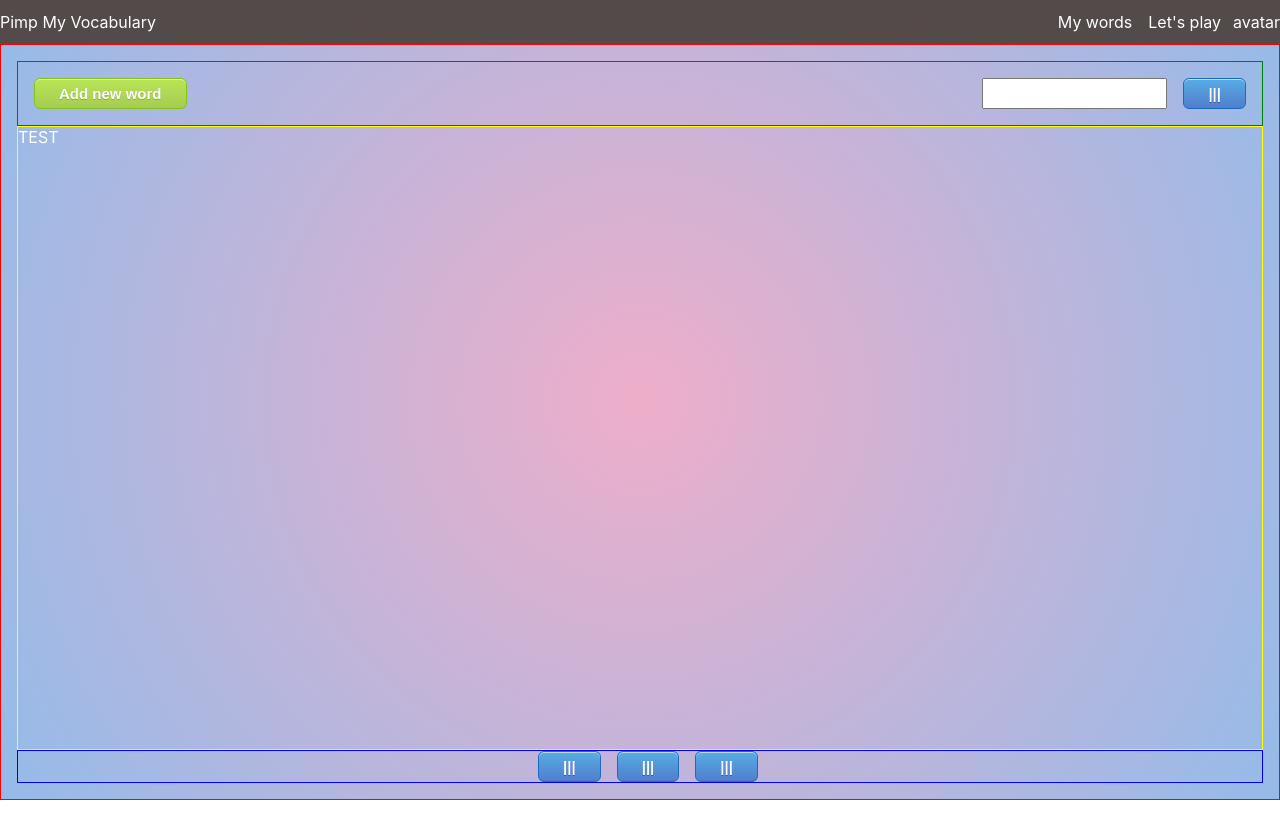
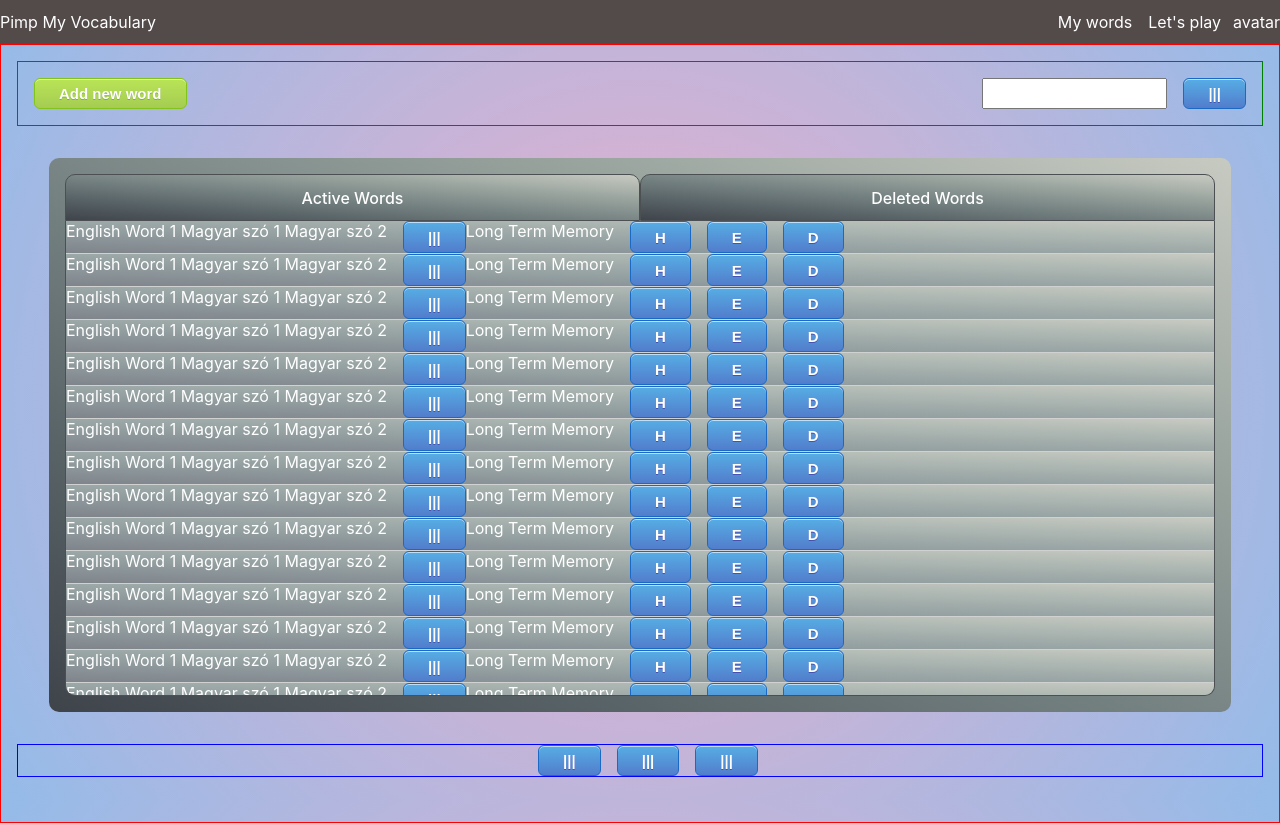
Before and after one commit to Crepkey/pmv_frond_end, a React (Create React App) app: page / in a window 1280 px wide. Before the commit the page ends 800 px from the top, so only its background shows below. Built offline with nearby package versions, Linux system fonts and the light colour scheme.

Commit message:
Initial version of 'My Words' page

```diff
--- a/src/components/MyWords.tsx
+++ b/src/components/MyWords.tsx
@@ -77,7 +77,52 @@ const FilterButton = Styled.button`
 const TableMainContainer = Styled.div`
     display: flex;
     flex: 1;
-    border: 1px solid yellow;
+    flex-direction: column;
+    padding: 1rem;
+    margin: 2rem;
+    background-image: linear-gradient(to right top, #3f444b, #596468, #798685, #9ea8a2, #c7cac1);
+    border-radius: 10px;
+    max-height: 70%;
+
+`
+
+const TabContainer = Styled.div`
+    display: flex;
+    flex: 1;
+`
+
+const Tab = Styled.div`
+    display: flex;
+    flex: 1;
+    justify-content: center;
+    align-items: center;
+    font-weight: 550;
+    border: 1px solid #4d5053;
+    border-radius: 10px 10px 0 0;
+    background-image: linear-gradient(to right top, #3f444b, #596468, #798685, #9ea8a2, #c7cac1);
+    :hover{
+        background-image: linear-gradient(to left top, #3f444b, #596468, #798685, #9ea8a2, #c7cac1);
+        color: #27e627;
+    }
+`
+
+const WordContainer = Styled.div`
+    display: flex;
+    flex: 10;
+    flex-direction: column;
+    overflow: scroll;
+    border-left: 1px solid #4d5053;
+    border-right: 1px solid #4d5053;
+    border-bottom: 1px solid #4d5053;
+    border-radius: 0 0 10px 10px;
+`
+
+const WordRow = Styled.div`
+    display: flex;
+    flex: 1;
+    min-height: 2rem;
+    background-image: linear-gradient(to right top, #7f848b, #8c969a, #9ca8a7, #b0b9b4, #c7cac1);
+    border-bottom: 1px #d0d1d1 solid;
 `
 
 const Pagination = Styled.div`
@@ -98,7 +143,176 @@ export default function MyWords() {
                 </SearchBar>
             </ControlBar>
             <TableMainContainer>
-                TEST
+                <TabContainer>
+                    <Tab>Active Words</Tab>
+                    <Tab>Deleted Words</Tab>
+                </TabContainer>
+                <WordContainer>
+                    <WordRow>
+                        English Word 1
+                        Magyar szó 1
+                        Magyar szó 2
+                        <FilterButton>|||</FilterButton>
+                        Long Term Memory
+                        <FilterButton>H</FilterButton>
+                        <FilterButton>E</FilterButton>
+                        <FilterButton>D</FilterButton>
+                    </WordRow>
+                    <WordRow>
+                        English Word 1
+                        Magyar szó 1
+                        Magyar szó 2
+                        <FilterButton>|||</FilterButton>
+                        Long Term Memory
+                        <FilterButton>H</FilterButton>
+                        <FilterButton>E</FilterButton>
+                        <FilterButton>D</FilterButton>
+                    </WordRow>
+                    <WordRow>
+                        English Word 1
+                        Magyar szó 1
+                        Magyar szó 2
+                        <FilterButton>|||</FilterButton>
+                        Long Term Memory
+                        <FilterButton>H</FilterButton>
+                        <FilterButton>E</FilterButton>
+                        <FilterButton>D</FilterButton>
+                    </WordRow>
+                    <WordRow>
+                        English Word 1
+                        Magyar szó 1
+                        Magyar szó 2
+                        <FilterButton>|||</FilterButton>
+                        Long Term Memory
+                        <FilterButton>H</FilterButton>
+                        <FilterButton>E</FilterButton>
+                        <FilterButton>D</FilterButton>
+                    </WordRow>
+                    <WordRow>
+                        English Word 1
+                        Magyar szó 1
+                        Magyar szó 2
+                        <FilterButton>|||</FilterButton>
+                        Long Term Memory
+                        <FilterButton>H</FilterButton>
+                        <FilterButton>E</FilterButton>
+                        <FilterButton>D</FilterButton>
+                    </WordRow>
+                    <WordRow>
+                        English Word 1
+                        Magyar szó 1
+                        Magyar szó 2
+                        <FilterButton>|||</FilterButton>
+                        Long Term Memory
+                        <FilterButton>H</FilterButton>
+                        <FilterButton>E</FilterButton>
+                        <FilterButton>D</FilterButton>
+                    </WordRow>
+                    <WordRow>
+                        English Word 1
+                        Magyar szó 1
+                        Magyar szó 2
+                        <FilterButton>|||</FilterButton>
+                        Long Term Memory
+                        <FilterButton>H</FilterButton>
+                        <FilterButton>E</FilterButton>
+                        <FilterButton>D</FilterButton>
+                    </WordRow>
+                    <WordRow>
+                        English Word 1
+                        Magyar szó 1
+                        Magyar szó 2
+                        <FilterButton>|||</FilterButton>
+                        Long Term Memory
+                        <FilterButton>H</FilterButton>
+                        <FilterButton>E</FilterButton>
+                        <FilterButton>D</FilterButton>
+                    </WordRow>
+                    <WordRow>
+                        English Word 1
+                        Magyar szó 1
+                        Magyar szó 2
+                        <FilterButton>|||</FilterButton>
+                        Long Term Memory
+                        <FilterButton>H</FilterButton>
+                        <FilterButton>E</FilterButton>
+                        <FilterButton>D</FilterButton>
+                    </WordRow>
+                    <WordRow>
+                        English Word 1
+                        Magyar szó 1
+                        Magyar szó 2
+                        <FilterButton>|||</FilterButton>
+                        Long Term Memory
+                        <FilterButton>H</FilterButton>
+                        <FilterButton>E</FilterButton>
+                        <FilterButton>D</FilterButton>
+                    </WordRow>
+                    <WordRow>
+                        English Word 1
+                        Magyar szó 1
+                        Magyar szó 2
+                        <FilterButton>|||</FilterButton>
+                        Long Term Memory
+                        <FilterButton>H</FilterButton>
+                        <FilterButton>E</FilterButton>
+                        <FilterButton>D</FilterButton>
+                    </WordRow>
+                    <WordRow>
+                        English Word 1
+                        Magyar szó 1
+                        Magyar szó 2
+                        <FilterButton>|||</FilterButton>
+                        Long Term Memory
+                        <FilterButton>H</FilterButton>
+                        <FilterButton>E</FilterButton>
+                        <FilterButton>D</FilterButton>
+                    </WordRow>
+                    <WordRow>
+                        English Word 1
+                        Magyar szó 1
+                        Magyar szó 2
+                        <FilterButton>|||</FilterButton>
+                        Long Term Memory
+                        <FilterButton>H</FilterButton>
+                        <FilterButton>E</FilterButton>
+                        <FilterButton>D</FilterButton>
+                    </WordRow>
+                    <WordRow>
+                        English Word 1
+                        Magyar szó 1
+                        Magyar szó 2
+                        <FilterButton>|||</FilterButton>
+                        Long Term Memory
+                        <FilterButton>H</FilterButton>
+                        <FilterButton>E</FilterButton>
+                        <FilterButton>D</FilterButton>
+                    </WordRow>
+                    <WordRow>
+                        English Word 1
+                        Magyar szó 1
+                        Magyar szó 2
+                        <FilterButton>|||</FilterButton>
+                        Long Term Memory
+                        <FilterButton>H</FilterButton>
+                        <FilterButton>E</FilterButton>
+                        <FilterButton>D</FilterButton>
+                    </WordRow>
+                    <WordRow>
+                        English Word 1
+                        Magyar szó 1
+                        Magyar szó 2
+                        <FilterButton>|||</FilterButton>
+                        Long Term Memory
+                        <FilterButton>H</FilterButton>
+                        <FilterButton>E</FilterButton>
+                        <FilterButton>D</FilterButton>
+                    </WordRow>
+                </WordContainer>
+
+
+
+
             </TableMainContainer>
             <Pagination>
                 <FilterButton>|||</FilterButton>
--- a/src/index.css
+++ b/src/index.css
@@ -10,6 +10,7 @@ body {
   -moz-osx-font-smoothing: grayscale;
   background: rgb(238,174,202);
   background: radial-gradient(circle, rgba(238,174,202,1) 0%, rgba(148,187,233,1) 100%);
+  overflow: hidden;
 }
 
 code {
```
